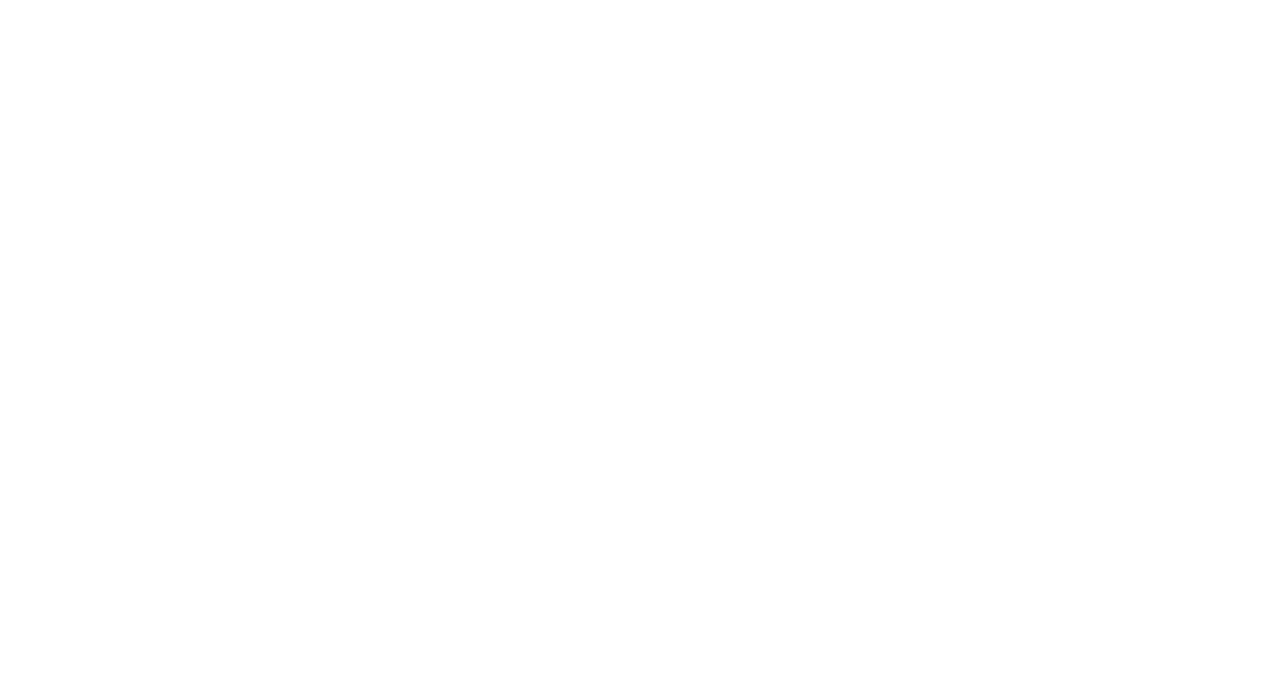
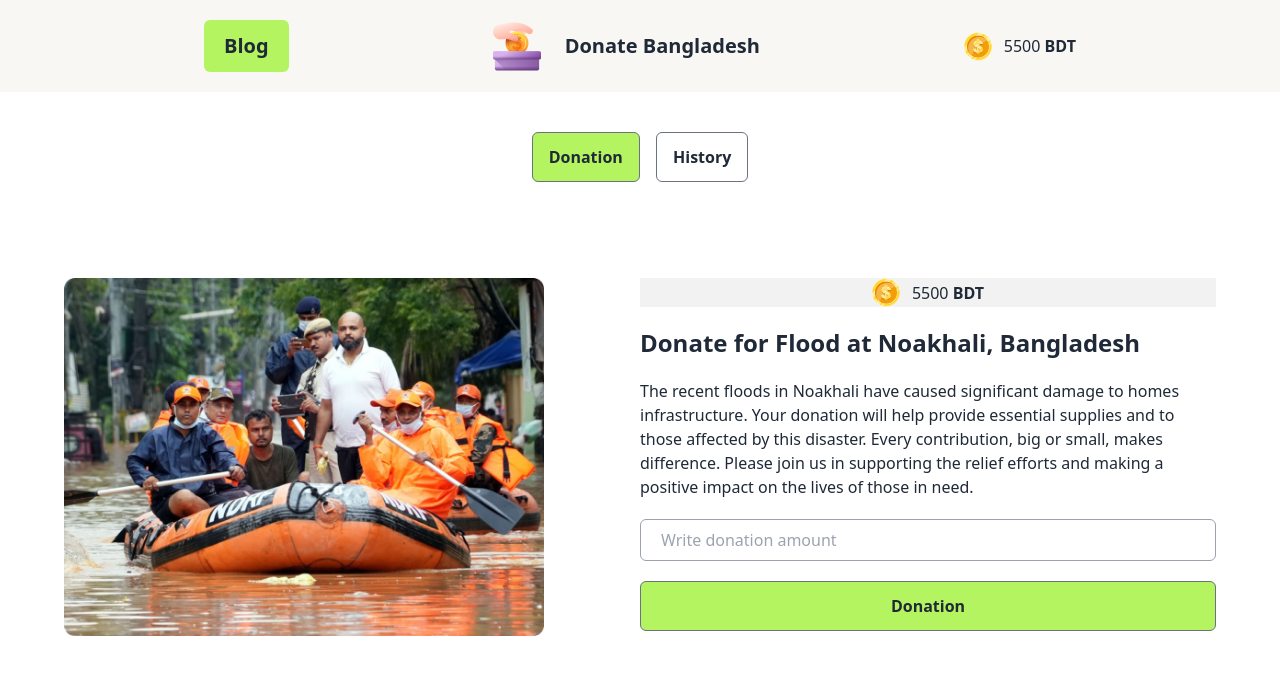
Before and after one commit to rifat-54/assignment-5-dom, a plain HTML site: page index.html in a window 1280 px wide. Drawn offline with nearby package versions, Linux system fonts and the light colour scheme.

Commit message:
added navber

```diff
--- a/index.html
+++ b/index.html
@@ -1,11 +1,71 @@
 <!DOCTYPE html>
 <html lang="en">
-<head>
-    <meta charset="UTF-8">
-    <meta name="viewport" content="width=device-width, initial-scale=1.0">
+  <head>
+    <meta charset="UTF-8" />
+    <meta name="viewport" content="width=device-width, initial-scale=1.0" />
     <title>Donation</title>
-</head>
-<body>
+    <link
+      href="https://cdn.jsdelivr.net/npm/daisyui@4.12.10/dist/full.min.css"
+      rel="stylesheet"
+      type="text/css"
+    />
+    <script src="https://cdn.tailwindcss.com"></script>
+  </head>
+  <body>
+    <header class="bg-[#F9F7F3] py-5">
+        <nav class="md:flex justify-evenly items-center text-center">
+            <div>
+                <button class="text-xl font-semibold bg-[#B4F461] px-5 py-3 rounded-md">Blog</button>
+                <button class="hidden">Home</button>
+            </div>
+            <div class="flex items-center gap-6 justify-center">
+                <img src="assets/logo.png" alt="">
+                <h3 class="text-xl font-semibold">Donate Bangladesh</h3>
+            </div>
+            <div class="flex items-center justify-center gap-3">
+                <img src="assets/coin.png" alt="">
+                <p><span>5500</span> <span class="font-semibold">BDT</span></p>
+            </div>
+        </nav>
+    </header>
+    <main>
+        <!-- button -->
+        <section class="my-10 text-center space-x-3">
+            <button class="bg-[#B4F461] font-semibold border border-gray-500 px-4 py-3 rounded-md">Donation</button>
+            <button class="font-semibold border border-gray-500 px-4 py-3 rounded-md">History</button>
+        </section>
 
-</body>
+        <!-- card section -->
+        <section class="mx-16 my-24">
+            <!-- card 1 -->
+            <div class="md:flex justify-between gap-5">
+                <!-- image section -->
+                <div class="w-5/12">
+                    <img class="w-full" src="assets/noakhali.png" alt="">
+                </div>
+                <!-- text section -->
+                <div class="w-6/12">
+                    <!-- icon -->
+                    <div class="bg-[#1111110D] flex items-center justify-center gap-3">
+                        <img src="assets/coin.png" alt="">
+                        <p><span>5500</span> <span class="font-semibold">BDT</span></p>
+                    </div>
+                    <!-- titel -->
+                    <h2 class="text-2xl font-semibold my-5">Donate for Flood at Noakhali, Bangladesh</h2>
+                    <p> The recent floods in Noakhali have caused significant damage to homes  infrastructure. Your donation will help provide essential supplies and  to those affected by this disaster. Every contribution, big or small, makes  difference. Please join us in supporting the relief efforts and making a positive impact on the lives of those in need.</p>
+                    <input class="w-full my-5 border-[1px] px-5 py-2 rounded-md border-gray-400" type="text" placeholder="Write donation amount">
+                    <button class="bg-[#B4F461] w-full font-semibold border border-gray-500 px-4 py-3 rounded-md">Donation</button>
+                </div>
+            </div>
+            <!-- card 2 -->
+            <div>
+
+            </div>
+            <!-- card 3 -->
+            <div>
+
+            </div>
+        </section>
+    </main>
+  </body>
 </html>
--- /dev/null
+++ b/tailwind.config.js
@@ -0,0 +1,8 @@
+/** @type {import('tailwindcss').Config} */
+module.exports = {
+    content: ["./src/**/*.{html,js}"],
+    theme: {
+      extend: {},
+    },
+    plugins: [],
+  }
```
